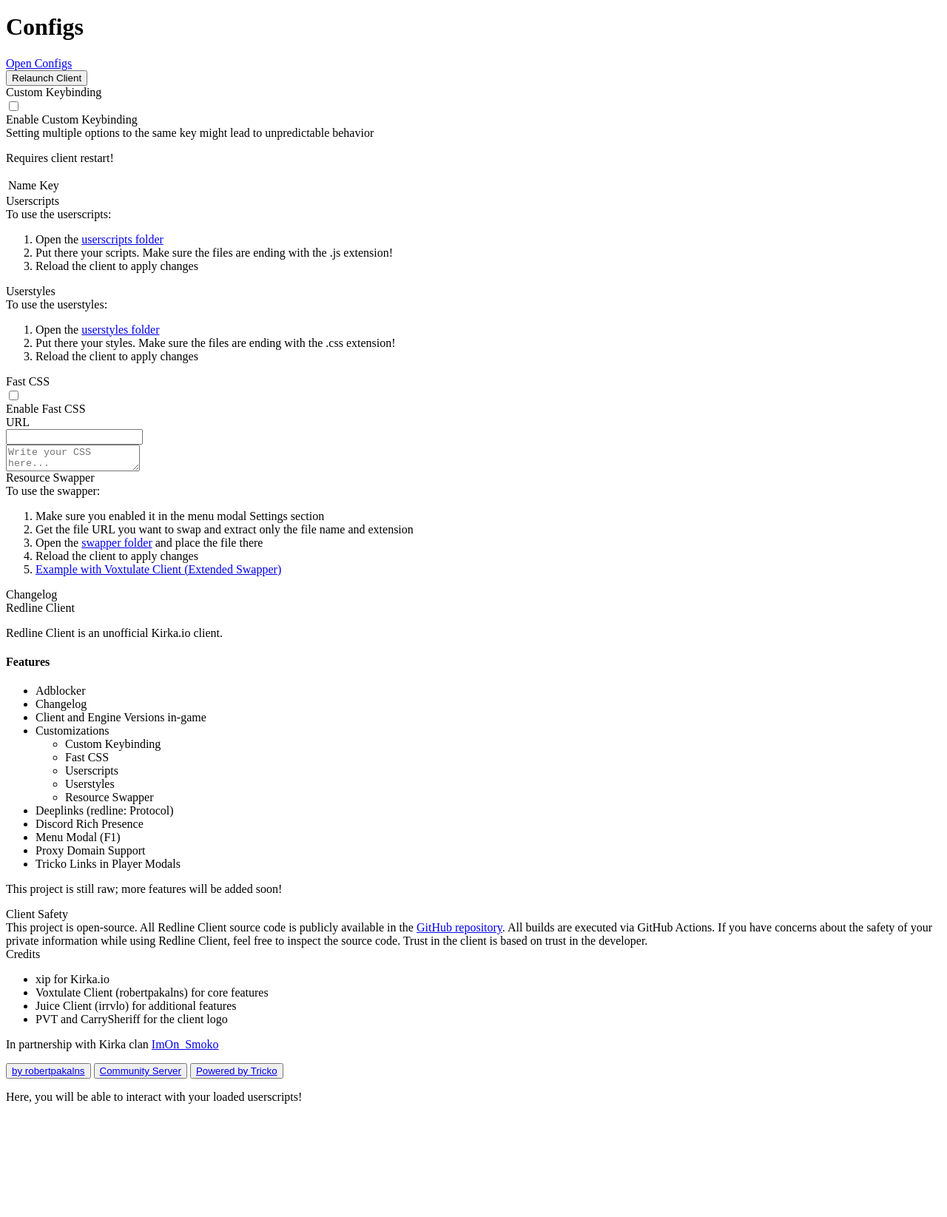
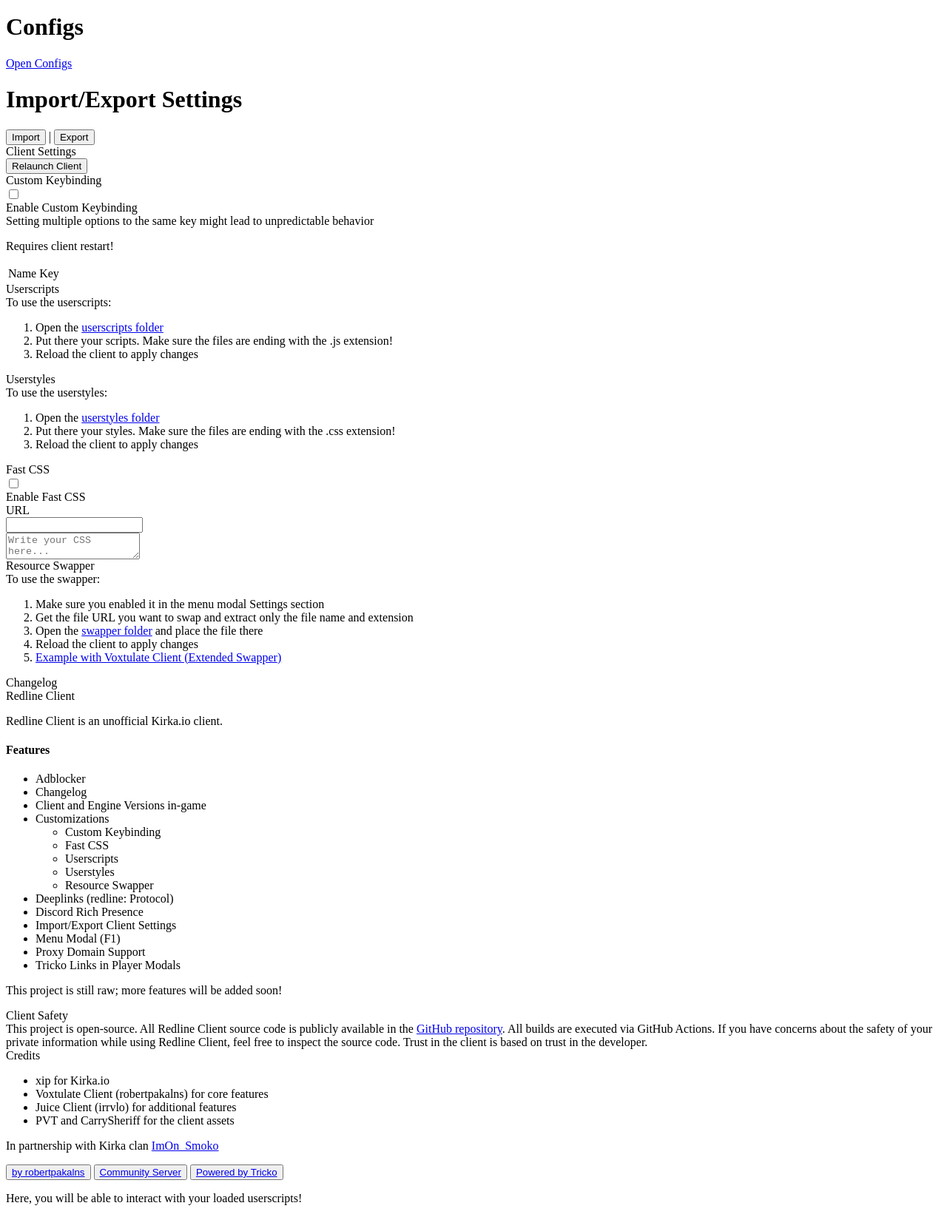
Before and after one commit to robertpakalns/redline-client, an Electron app: page src/modals/menu/index.html in a window 1280 px wide. Shown: the part 466-2111 px from the top of the page at 74% size. Before the commit the page ends 1974 px from the top, so only its background shows below. Drawn offline with Linux system fonts and the light colour scheme.

Commit message:
import/export client settings

```diff
--- a/src/modals/menu/index.html
+++ b/src/modals/menu/index.html
@@ -64,6 +64,15 @@
                     <h1>Configs</h1>
                     <div class="content">
                         <a id="configFolder" href="#">Open Configs</a>
+                    </div>
+                </div>
+
+                <div class="block">
+                    <h1>Import/Export Settings</h1>
+                    <div class="content">
+                        <button class="btn" id="importClientSettings">Import</button> |
+                        <button class="btn" id="exportClientSettings">Export</button>
+                        <div>Client Settings</div>
                     </div>
                 </div>
 
@@ -167,7 +176,7 @@
                         </ul>
                         <li>Deeplinks (redline: Protocol)</li>
                         <li>Discord Rich Presence</li>
-                        <!-- <li>Import/Export Game/Client Settings</li> -->
+                        <li>Import/Export Client Settings</li>
                         <li>Menu Modal (F1)</li>
                         <li>Proxy Domain Support</li>
                         <li>Tricko Links in Player Modals</li>
@@ -190,7 +199,7 @@
                         <li>xip for Kirka.io</li>
                         <li>Voxtulate Client (robertpakalns) for core features</li>
                         <li>Juice Client (irrvlo) for additional features</li>
-                        <li>PVT and CarrySheriff for the client logo</li>
+                        <li>PVT and CarrySheriff for the client assets</li>
                     </ul>
                     <p>In partnership with Kirka clan
                         <a class="url" href="https://discord.gg/BBchaJvZVU">ImOn_Smoko</a>
--- a/src/modals/style.css
+++ b/src/modals/style.css
@@ -84,7 +84,6 @@
             background-color: #4CAF50;
         }
     }
-
 
     button {
         background: transparent;
@@ -222,6 +221,17 @@
             &:nth-child(even) {
                 background: rgb(40, 40, 40);
             }
+        }
+    }
+
+    .btn {
+        padding: 0;
+        margin: 0;
+        color: goldenrod;
+
+        &:hover {
+            color: gold;
+            transform: scale(1.1);
         }
     }
 }
```
Also changed, not shown: index.js (+11 -2 lines), src/modals/menu/script.js (+11 -1 lines), README.md.
